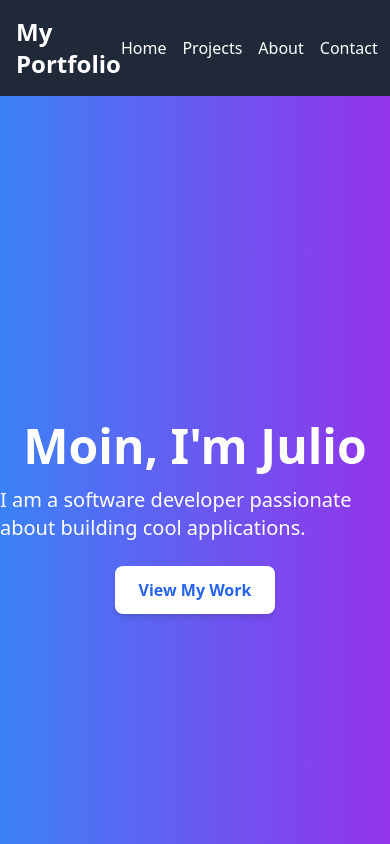
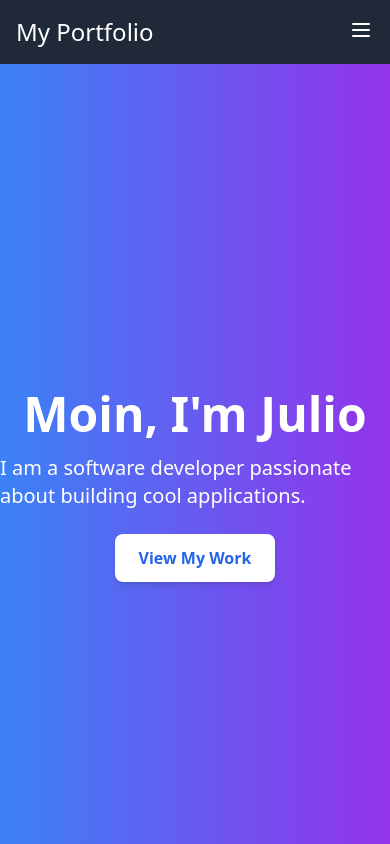
Before and after one commit to JulioGaekel/my-portfolio, a React (Vite) app: page / in a window 390 px wide. Shown: the top 844 px of the page. Built offline with nearby package versions, Linux system fonts and the light colour scheme.

Commit message:
Add mobile hamburger menu

```diff
--- a/src/components/Navbar.jsx
+++ b/src/components/Navbar.jsx
@@ -1,17 +1,61 @@
+import { useState } from "react";
 import { Link } from "react-router-dom";
 
 const Navbar = () => {
+    const [isOpen, setIsOpen] = useState(false);
+
     return (
-        <nav className="bg-gray-800 text-white p-4">
-            <div className="container mx-auto flex justify-between items-center">
-                <h1 className="text-2xl font-bold">My Portfolio</h1>
-                <ul className="flex space-x-4">
+        <nav className="bg-gray-800 text-white">
+            <div className="max-w-7xl mx-auto px-4 py-4 flex justify-between items-center">
+                <h1 className="text-2xl font-bold"><a href="/">My Portfolio</a></h1>
+
+                {/* Desktop Nav */}
+                <ul className="hidden md:flex space-x-6 font-medium">
                     <li><Link to="/" className="hover:text-gray-400">Home</Link></li>
                     <li><Link to="/projects" className="hover:text-gray-400">Projects</Link></li>
                     <li><Link to="/about" className="hover:text-gray-400">About</Link></li>
                     <li><Link to="/contact" className="hover:text-gray-400">Contact</Link></li>
                 </ul>
+
+                {/* Hamburger Button */}
+                <div className="md:hidden">
+                    <button onClick={() => setIsOpen(!isOpen)} className="focus:outline-none">
+                        <svg
+                            className="w-6 h-6"
+                            fill="none"
+                            stroke="currentColor"
+                            viewBox="0 0 24 24"
+                            xmlns="https://www.w3.org/2000/svg"
+                        >
+                            {isOpen ? (
+                                <path
+                                    strokeLinecap="round"
+                                    strokeLinejoin="round"
+                                    strokeWidth={2}
+                                    d="M6 18L8 6M6 6l12 12"
+                                />
+                            ) : (
+                             <path
+                                strokeLinecap="round"
+                                strokeLinejoin="round"
+                                strokeWidth={2}
+                                d="M4 6h16M4 12h16M4 18h16"
+                            />
+                            )}
+                        </svg>
+                    </button>
+                </div>
             </div>
+
+            {/* Mobile Nav */}
+            {isOpen && (
+                <ul className="md:hidden px-4 pb-4 space-y-2 font-medium bg-gray-800 text-right">
+                    <li><Link to="/" className="block hover:text-gray-400" onClick={() => setIsOpen(false)}>Home</Link></li>
+                    <li><Link to="/projects" className="block hover:text-gray-400" onClick={() => setIsOpen(false)}>Projects</Link></li>
+                    <li><Link to="/about" className="block hover:text-gray-400" onClick={() => setIsOpen(false)}>About</Link></li>
+                    <li><Link to="/contact" className="block hover:text-gray-400" onClick={() => setIsOpen(false)}>Contact</Link></li>
+                </ul>
+            )}
         </nav>
     )
 }
```
